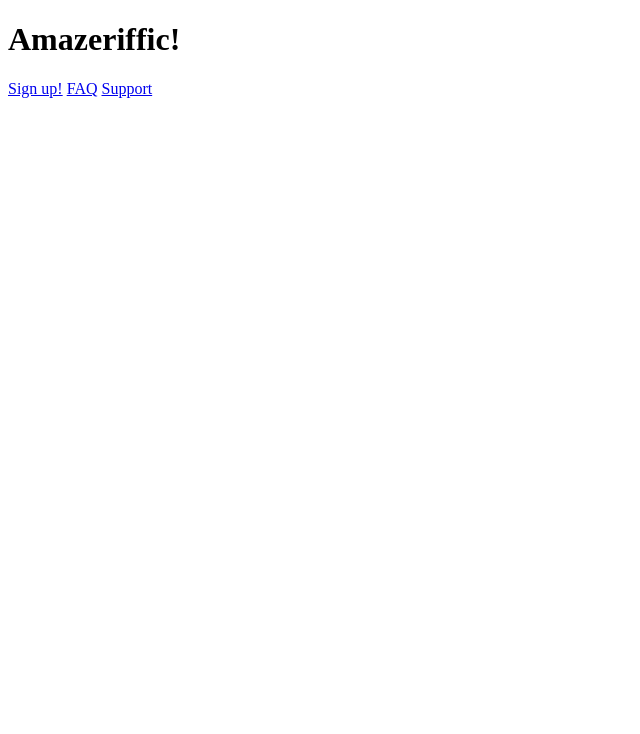
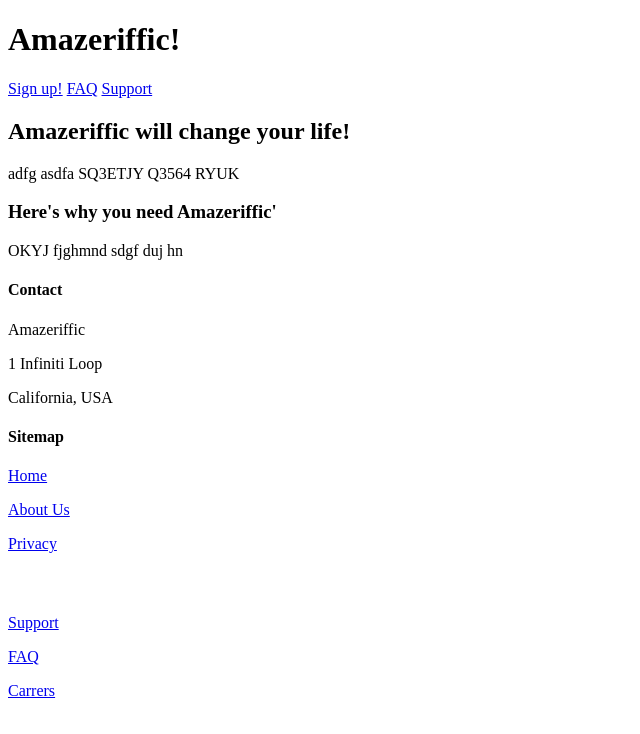
Before and after one commit to konnectnishant/HtmlAndCSSTutorial, a plain HTML site: page index.html in a window 1280 px wide. Shown: the whole page, without its empty margins (0-640 px from the left). Drawn offline with Linux system fonts and the light colour scheme.

Commit message:
Updated index.html to include site map, contacts and body

```diff
--- a/index.html
+++ b/index.html
@@ -21,10 +21,38 @@
 
   <div class="content">
         <div class="container">
-    </div>
+          <div class="main">
+          <h2>Amazeriffic will change your life!</h2>
+          <p>adfg asdfa SQ3ETJY Q3564  RYUK</p>
+          <h3>Here's why you need Amazeriffic'</h3>
+          <p>OKYJ fjghmnd sdgf duj hn</p>
+          </div>
+          <aside>
+          </aside>
+        </div>
   </div>
   <footer>
         <div class="container">
+          <div class="contact">
+            <h4>Contact</h4>
+            <p>Amazeriffic</p>
+            <p>1 Infiniti Loop</p>
+            <p>California, USA</p>
+          </div>
+          <div class="sitemap">
+            <div class="first_column">
+              <h4>Sitemap</h4>
+             <p><a href="#">Home</a></p>
+             <p><a href="#">About Us</a></p>
+             <p><a href="#">Privacy</a></p>
+            </div>
+            <div class="second_column">
+              <h4>&nbsp;</h4>
+             <p><a href="#">Support</a></p>
+             <p><a href="#">FAQ</a></p>
+             <p><a href="#">Carrers</a></p>
+            </div>
+          </div>
     </div>
   </footer>
 </body>
```
